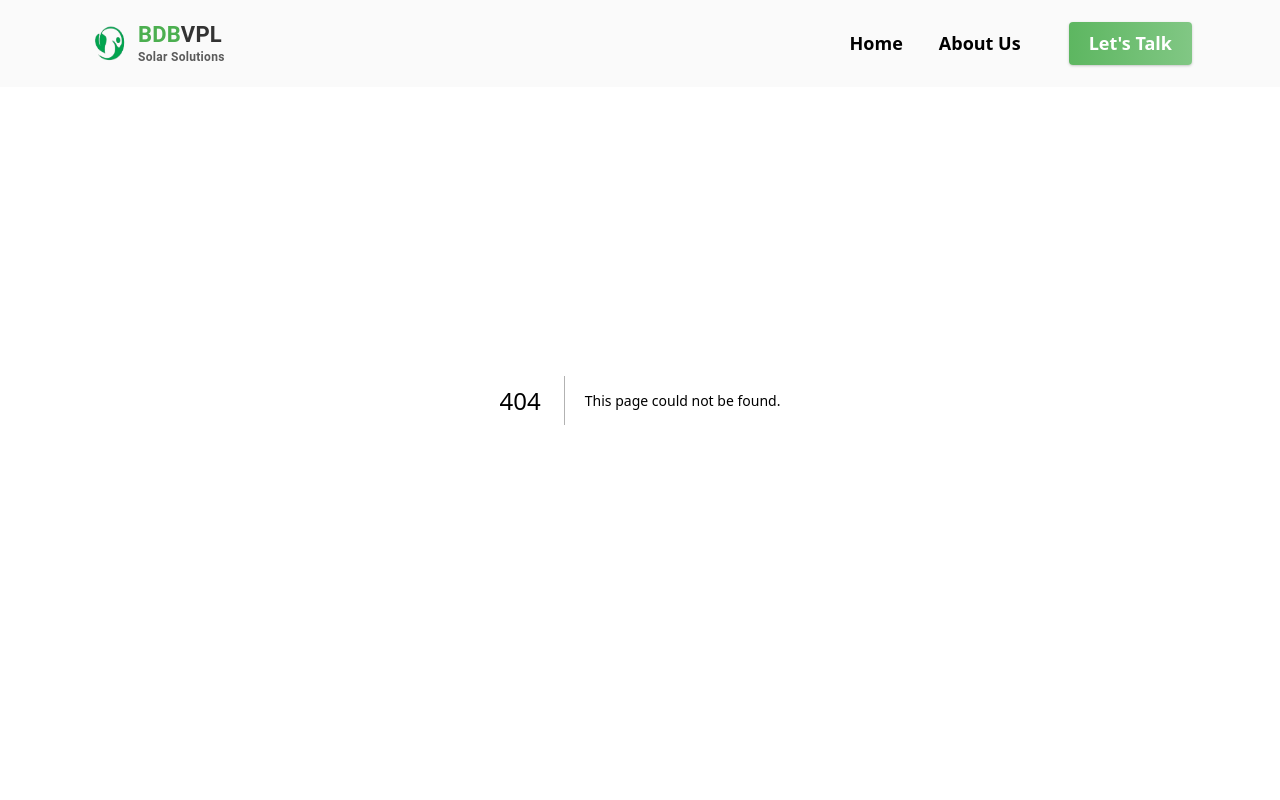
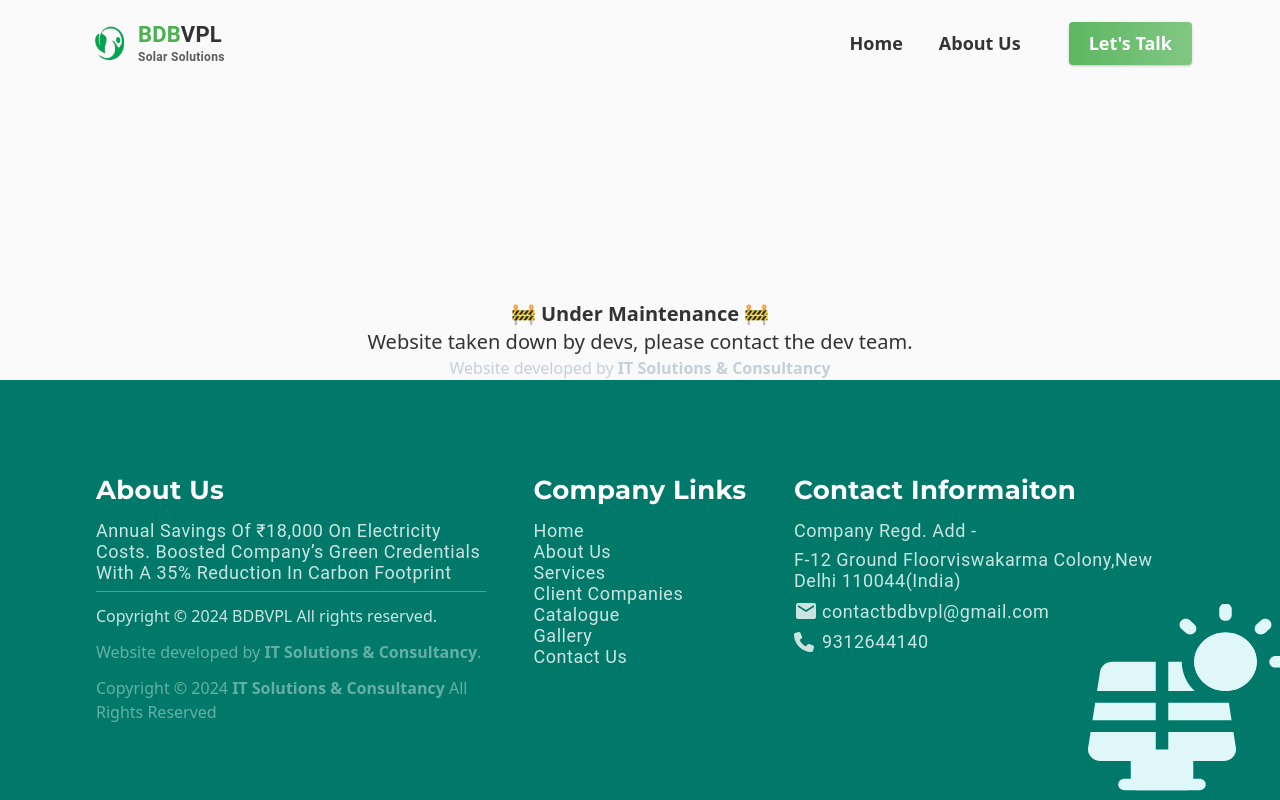
Before and after one commit to Chaitanya-exe/BDBVPL, a Next.js app: page /maintanence in a window 1280 px wide. Before the commit this address had no page. Shown: the top 800 px of the page. Built offline with nearby package versions, Linux system fonts and the light colour scheme; what tailwindcss-motion would draw is missing.

Commit message:
maintanence page

```diff
--- /dev/null
+++ b/app/maintanence/page.js
@@ -0,0 +1,14 @@
+import React from 'react'
+
+const Maintanence = () => {
+  return (
+    <div className='mt-[300px] text-center'>
+      <h1 className='text-xl font-bold'>🚧 Under Maintenance 🚧</h1>
+      <p className='text-xl'>
+        Website taken down by devs, please contact the dev team.
+      </p>
+    </div>
+  )
+}
+
+export default Maintanence
--- a/middleware.js
+++ b/middleware.js
@@ -18,6 +18,10 @@ export function middleware(req) {
         return NextResponse.next();
 
     }
+    if(process.env.NEXT_MAINTENECE_MODE === "true"){
+        url.pathname = '/maintanence'
+        return NextResponse.rewrite(url);
+    }
 
     return NextResponse.next();
 }
```
